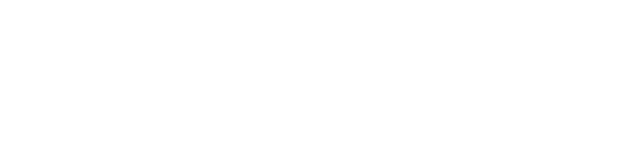
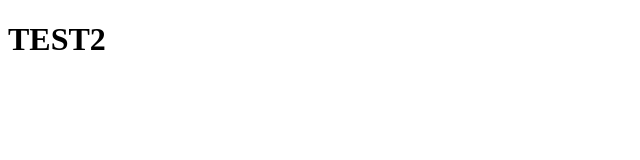
Before and after one commit to Weronikadud/bug-free-succotash, a plain HTML site: page index.html in a window 1280 px wide. Shown: the whole page, without its empty margins (0-640 px from the left). Drawn offline with Linux system fonts and the light colour scheme.

Commit message:
add header

```diff
--- a/index.html
+++ b/index.html
@@ -5,5 +5,7 @@
     <meta name="viewport" content="width=device-width, initial-scale=1.0" />
     <title>Document</title>
   </head>
-  <body></body>
+  <body>
+    <h1>TEST2</h1>
+  </body>
 </html>
```
